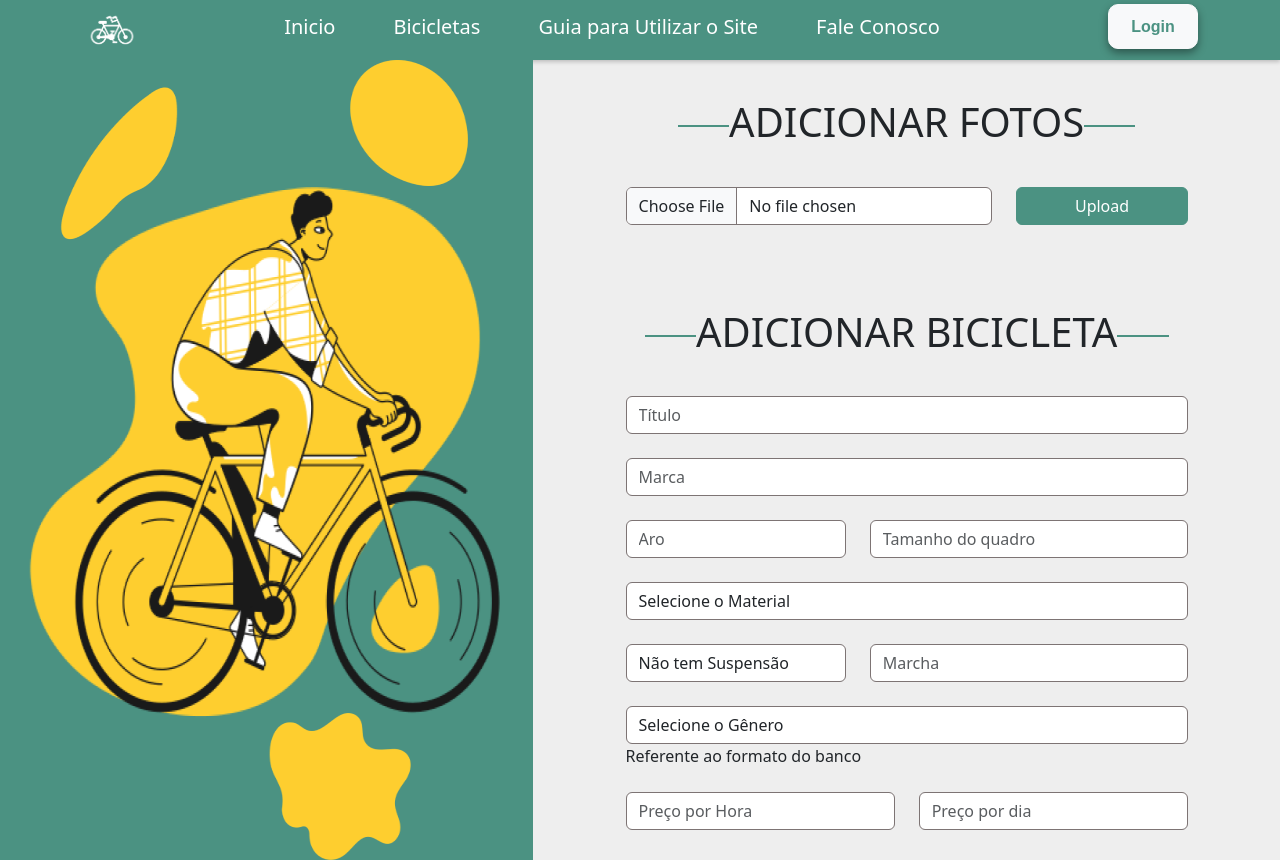
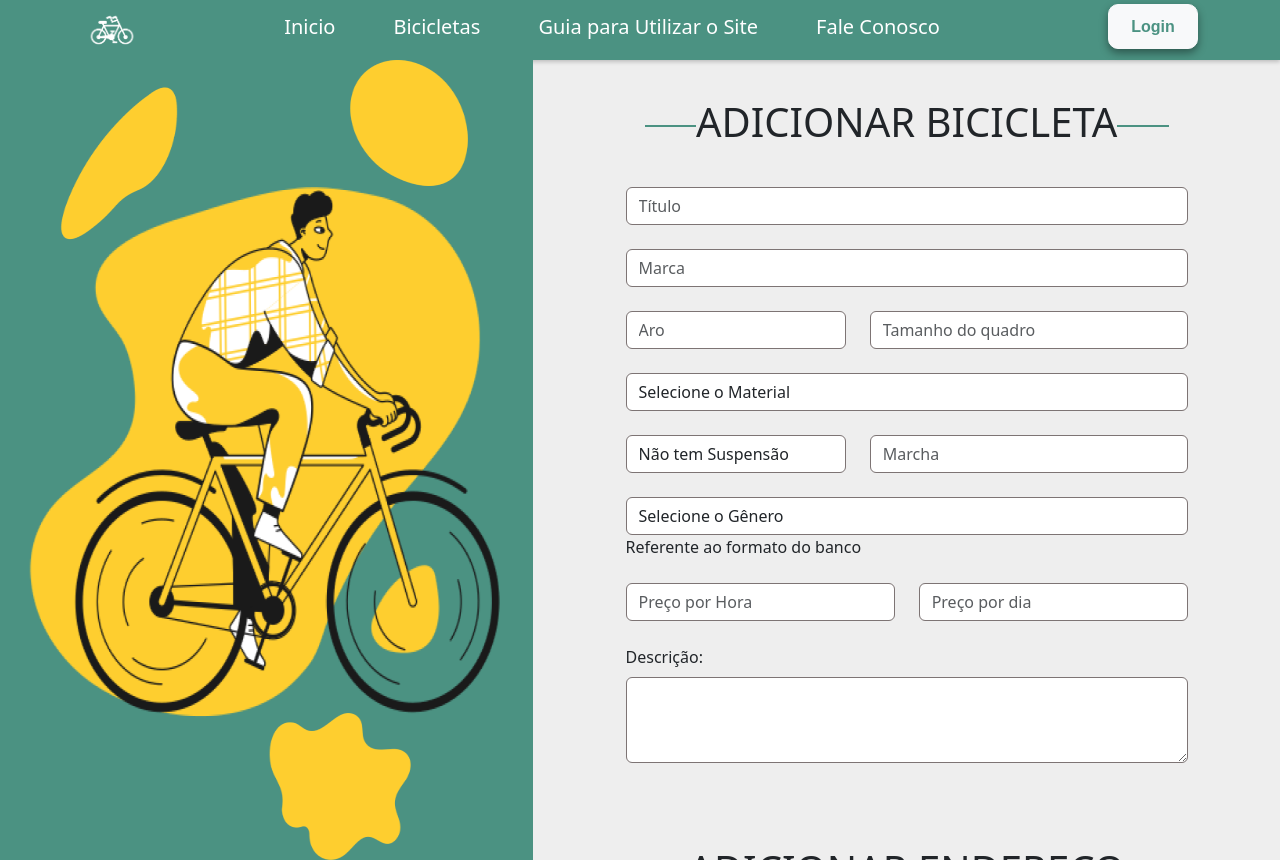
Before and after one commit to projetoPDali/front, a React (Create React App) app: page /cadastro-bike in a window 1280 px wide. Built offline with nearby package versions, Linux system fonts and the light colour scheme.

Commit message:
upload de fotos finalizado

```diff
--- a/src/Components/CadastroBike/BotaoUpload.tsx
+++ b/src/Components/CadastroBike/BotaoUpload.tsx
@@ -4,19 +4,26 @@ import COLORS from "../../constant/colors";
 import React, { useState } from "react";
 import axios from "axios";
 
-const BotaoUpload = () => {
-  const [selectedFile, setSelectedFile] = useState(null);
+interface BotaoUploadProps {
+  bikeId: number; // Defina o tipo da prop bikeId como number
+}
 
-  const handleFileChange = (e: any) => {
-    setSelectedFile(e.target.files[0]);
+const BotaoUpload: React.FC<BotaoUploadProps> = ({ bikeId }) => {
+  const [selectedFile, setSelectedFile] = useState<File | null>(null); // Defina o tipo do estado
+
+  const handleFileChange = (e: React.ChangeEvent<HTMLInputElement>) => {
+    if (e.target.files && e.target.files[0]) {
+      setSelectedFile(e.target.files[0]);
+    }
   };
 
   const handleUpload = async () => {
     if (selectedFile) {
       const formData = new FormData();
       formData.append("file", selectedFile);
-
+      formData.append("idbike", bikeId.toString());
       try {
+        console.log("id que esta sendo enviado",bikeId)
         // Replace with your backend API endpoint
         const response = await axios.post(
           "http://localhost:3001/foto",
@@ -65,7 +72,7 @@ const BotaoUpload = () => {
       </div>
       <Form style={{ padding: 20 }}>
         <Row>
-          <Col xs={8}>
+          <Col xs={9}>
             <Form.Group className="mb-4" controlId="rua">
               <Form.Control
                 type="file"
@@ -75,7 +82,7 @@ const BotaoUpload = () => {
               />
             </Form.Group>
           </Col>
-          <Col xs={4}>
+          <Col xs={3}>
             <Button
               className="col-12"
               style={{
--- a/src/Screens/CadastroBike.tsx
+++ b/src/Screens/CadastroBike.tsx
@@ -6,8 +6,7 @@ import Imagem from "../assets/ciclista-amarelo.png";
 import COLORS from "../constant/colors";
 import MainNavbar from "../Components/Navbar/Navbar";
 import { cadastrarBike } from "../api/cadastrarBike"; // Importe a função de envio para o backend
-import BotaoUplaod from "../Components/CadastroBike/BotaoUpload";
-import FileUploadComponent from "../Components/CadastroBike/BotaoUpload";
+import BotaoUpload from "../Components/CadastroBike/BotaoUpload";
 
 interface BikeData {
   title: string;
@@ -66,6 +65,8 @@ const CadastroBike: React.FC = () => {
 
   const [mostrarBotaoUpload, setMostrarBotaoUpload] = useState(false);
 
+  // Defina uma variável de estado para armazenar o bikeId
+  const [bikeId, setBikeId] = useState<number | null>(null);
 
   const handleSaveData = () => {
     const userData = {
@@ -82,17 +83,28 @@ const CadastroBike: React.FC = () => {
       material: bikeData.material,
       address: addressData,
     };
-    console.log(userData);
 
     cadastrarBike(userData)
-    cadastrarBike(userData)
       .then((responseData) => {
-      // Cadastro bem-sucedido, agora defina mostrarBotaoUpload como verdadeiro e role até o BotaoUpload
+        if (responseData) {
+          console.log(responseData.id);
+          // Cadastro bem-sucedido, agora defina o bikeId com o ID retornado
+          const bikeId = responseData.id;
+
+          // Defina mostrarBotaoUpload como verdadeiro e role até o BotaoUpload
           setMostrarBotaoUpload(true);
 
           const botaoUploadElement = document.getElementById("BotaoUpload");
           if (botaoUploadElement) {
             botaoUploadElement.scrollIntoView({ behavior: "smooth" });
+          }
+
+          // Agora passe o bikeId para o BotaoUpload
+          setBikeId(bikeId);
+          console.log(responseData);
+          console.log(bikeId);
+        } else {
+          // Lidar com erros, se necessário
         }
       })
       .catch((error) => {
@@ -122,8 +134,15 @@ const CadastroBike: React.FC = () => {
             />
           </Col>
 
-          <Col xs={12} md={7} style={{ backgroundColor: COLORS.lightGray, overflowY: "scroll", height: "100vh" }}>
-            <FileUploadComponent/>
+          <Col
+            xs={12}
+            md={7}
+            style={{
+              backgroundColor: COLORS.lightGray,
+              overflowY: "scroll",
+              height: "100vh",
+            }}
+          >
             <FormBike onSaveData={handleSaveBikeData} />
             <FormAddress onSaveAddress={handleSaveAddressData} />
             <Button
@@ -131,7 +150,7 @@ const CadastroBike: React.FC = () => {
                 backgroundColor: COLORS.primary,
                 borderColor: COLORS.primary,
                 fontWeight: "bold",
-              marginBottom: 30
+                marginBottom: 30,
               }}
               className="col-3 mx-auto d-block"
               onClick={handleSaveData}
@@ -141,10 +160,9 @@ const CadastroBike: React.FC = () => {
 
             {mostrarBotaoUpload && (
               <div id="BotaoUpload">
-              <BotaoUplaod />
+                {bikeId !== null && <BotaoUpload bikeId={bikeId} />}
               </div>
             )}
-
           </Col>
         </Row>
       </Container>
--- a/src/api/cadastrarBike.ts
+++ b/src/api/cadastrarBike.ts
@@ -63,7 +63,7 @@ export async function cadastrarBike(bikeData: BikeData): Promise<any> {
     } else {
       // Os dados da bicicleta cadastrada estão no corpo da resposta
       const bikeDataFromResponse = response.data;
-      console.log("Bicicleta cadastrada com sucesso:");
+      console.log("Bicicleta cadastrada com sucesso:", bikeDataFromResponse );
       return bikeDataFromResponse; // Retorne os dados da bicicleta
     }
   } catch (error) {
```
Lines whose indentation alone changed are shown as unchanged.
